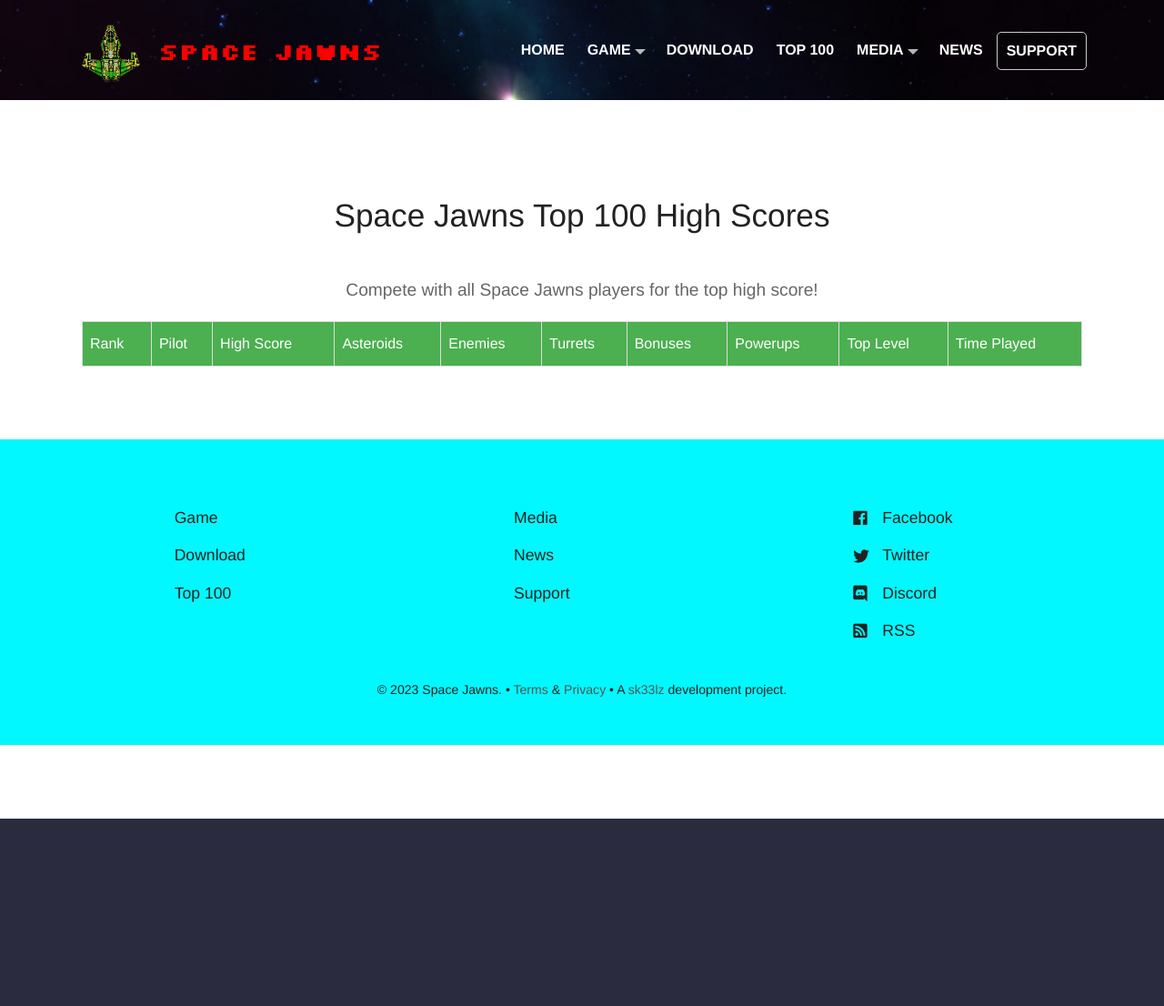
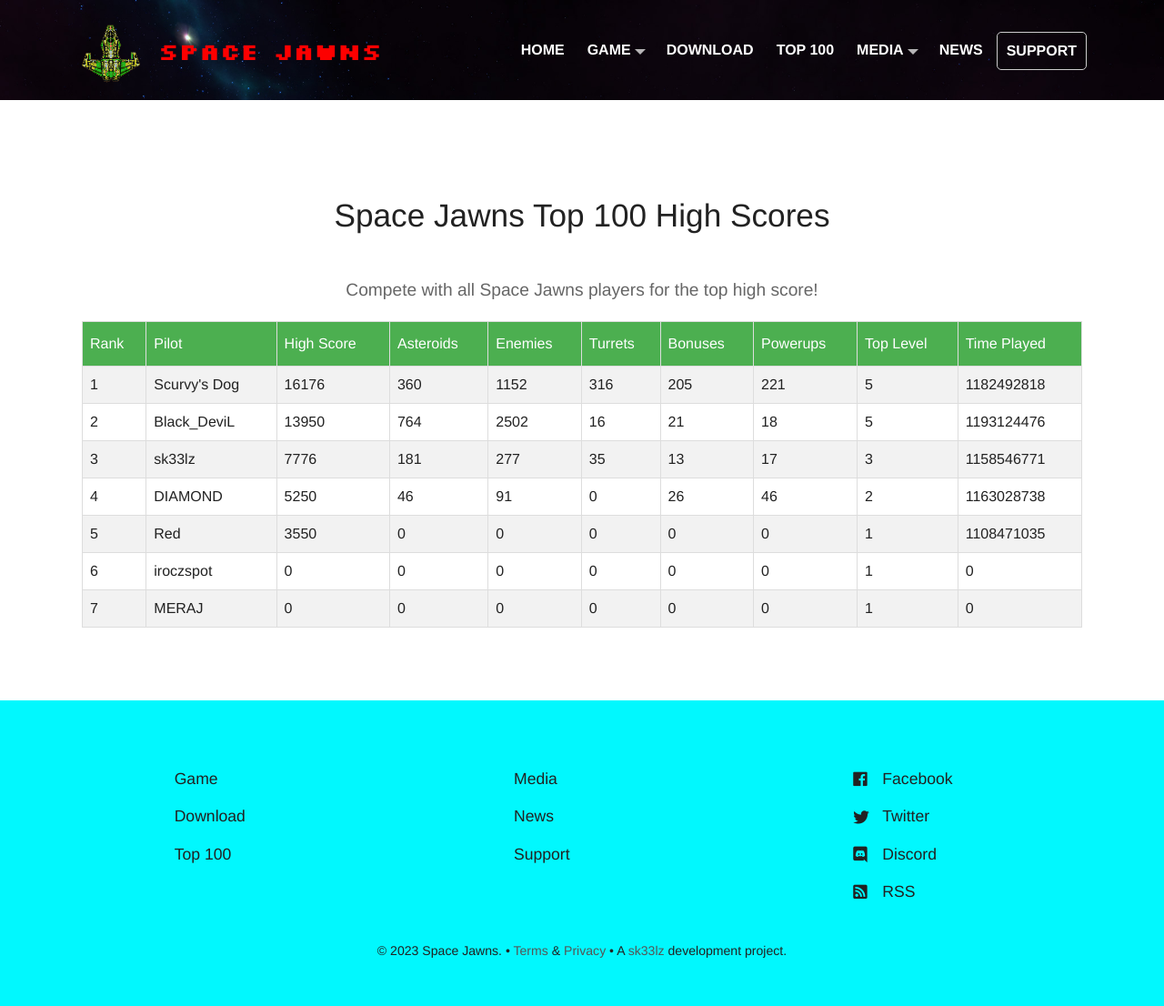
Before and after one commit to sk33lz/spacejawns, a Jekyll site: the page built from docs/pages/top-100.md, in a window 1280 px wide. Shown: the whole page at 91% size. Built offline with Jekyll 4.4.1, drawn with Linux system fonts in a browser that asks for light colours; nearby versions of some CDN libraries; before the commit the page ends 900 px from its top, so only the background shows below that.

Commit message:
Archiving Top-100 to HTML

```diff
--- a/docs/pages/top-100.md
+++ b/docs/pages/top-100.md
@@ -9,7 +9,7 @@
 
 <div class="table margin-bottom">
     <table id="top-100" class="high-score">
-      <tr>
+      <tbody><tr>
         <th>Rank</th>
         <th>Pilot</th>
         <th>High Score</th>
@@ -21,8 +21,88 @@
         <th>Top Level</th>
         <th>Time Played</th>
       </tr>
-    </table>
-    <noscript>
-        <div class="warning"><strong>Your browser must have JavaScript enabled to view the Top 100 high score data.</strong></div>
-    </noscript>
+      <tr>
+          <td>1</td><td>Scurvy's Dog</td>
+          <td>16176</td>
+          <td>360</td>
+          <td>1152</td>
+          <td>316</td>
+          <td>205</td>
+          <td>221</td>
+          <td>5</td>
+          <td>1182492818</td>
+      </tr>
+      <tr>
+          <td>2</td>
+          <td>Black_DeviL</td>
+          <td>13950</td>
+          <td>764</td>
+          <td>2502</td>
+          <td>16</td>
+          <td>21</td>
+          <td>18</td>
+          <td>5</td>
+          <td>1193124476</td>
+      </tr>
+      <tr>
+          <td>3</td>
+          <td>sk33lz</td>
+          <td>7776</td>
+          <td>181</td>
+          <td>277</td>
+          <td>35</td>
+          <td>13</td>
+          <td>17</td>
+          <td>3</td>
+          <td>1158546771</td>
+      </tr>
+      <tr>
+          <td>4</td>
+          <td>DIAMOND</td>
+          <td>5250</td>
+          <td>46</td>
+          <td>91</td>
+          <td>0</td>
+          <td>26</td>
+          <td>46</td>
+          <td>2</td>
+          <td>1163028738</td>
+      </tr>
+      <tr><td>5</td>
+          <td>Red</td>
+          <td>3550</td>
+          <td>0</td>
+          <td>0</td>
+          <td>0</td>
+          <td>0</td>
+          <td>0</td>
+          <td>1</td>
+          <td>1108471035</td>
+      </tr>
+      <tr>
+          <td>6</td>
+          <td>iroczspot</td>
+          <td>0</td>
+          <td>0</td>
+          <td>0</td>
+          <td>0</td>
+          <td>0</td>
+          <td>0</td>
+          <td>1</td>
+          <td>0</td>
+      </tr>
+      <tr>
+          <td>7</td>
+          <td>MERAJ</td>
+          <td>0</td>
+          <td>0</td>
+          <td>0</td>
+          <td>0</td>
+          <td>0</td>
+          <td>0</td>
+          <td>1</td>
+          <td>0</td>
+      </tr>
+    </tbody>
+  </table>
 </div>
```
